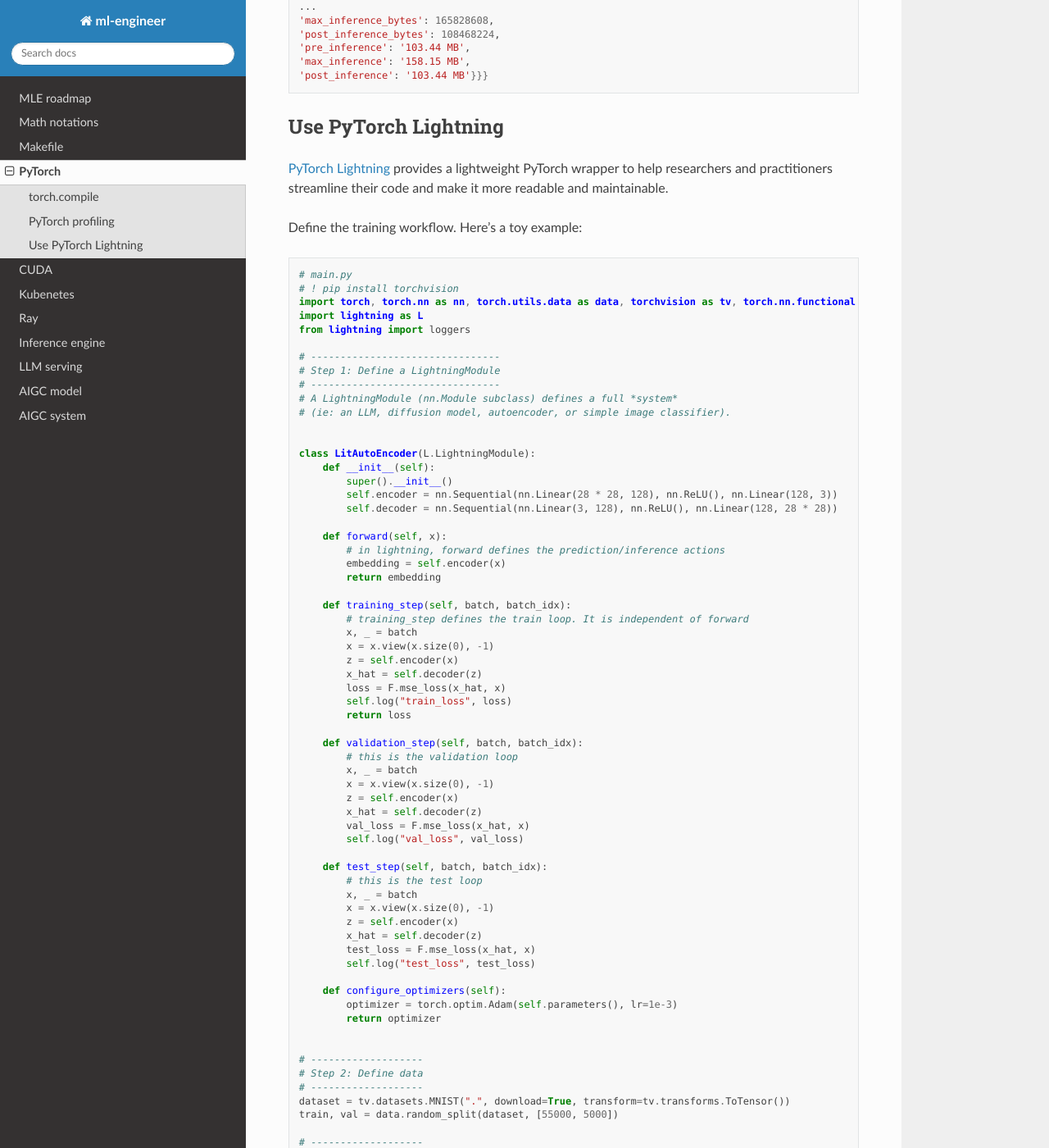
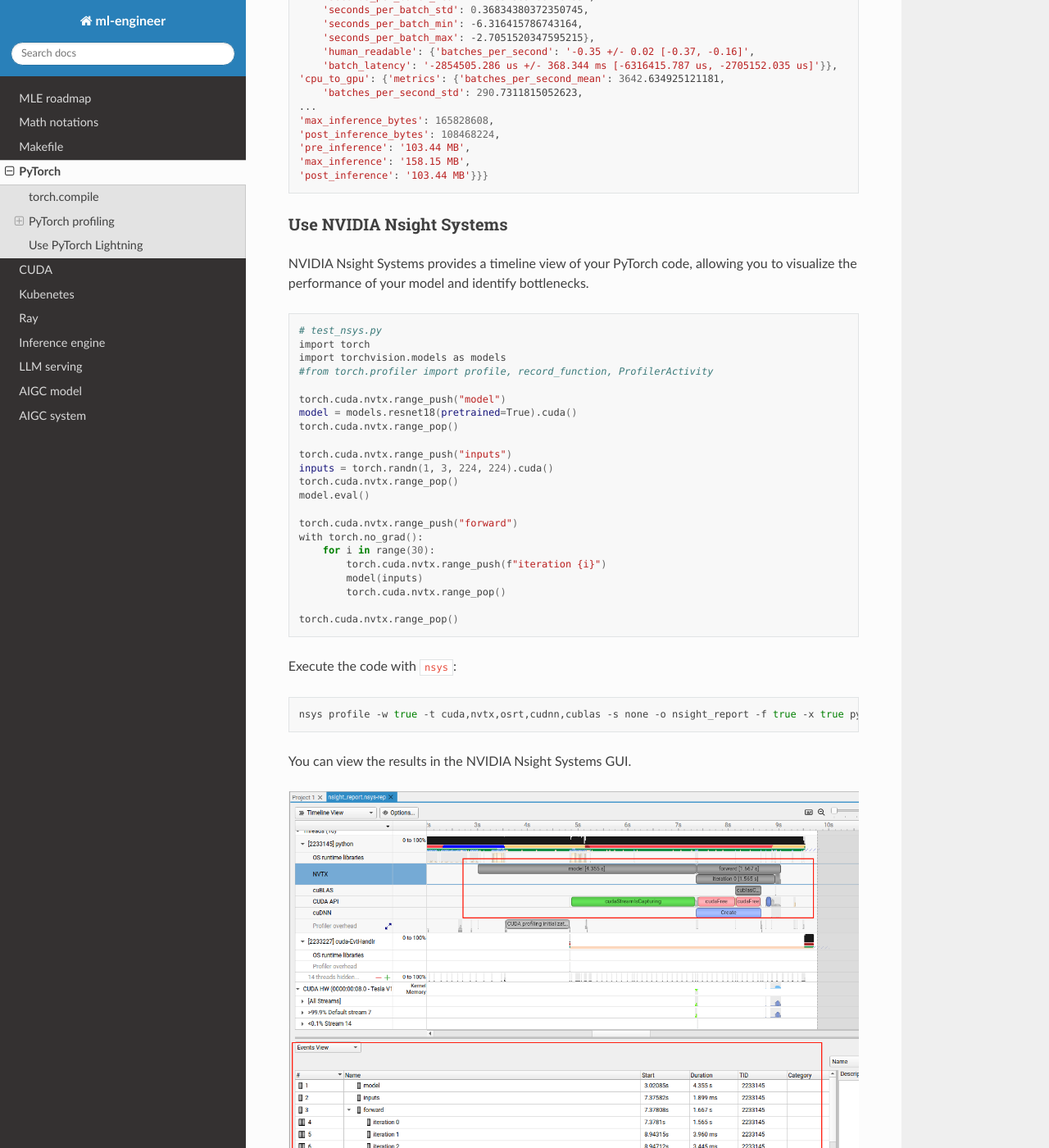
Before and after one commit to Jason-cs18/ml-engineer, a Sphinx documentation site: the page built from docs/source/pytorch.rst, in a window 1280 px wide and 1400 px high, scrolled down 1765 px. Shown: the whole window at 82% size. Built offline with Sphinx 7.4.7 and the Read the Docs theme 3.1.0, drawn with Linux system fonts in a browser that asks for light colours; some of the changed text lies outside the part shown.

Commit message:
update cuda

```diff
--- a/docs/source/cuda.rst
+++ b/docs/source/cuda.rst
@@ -46,11 +46,6 @@
     input_tensor = torch.randn(100, device=device)
     output_tensor = square(input_tensor)
 
-
-How to profile a PyTorch model?
--------------------------------
-- `Using PyTorch Profiler to profile model execution time and memory usage <https://ml-engineer.readthedocs.io/en/latest/pytorch.html#pytorch-profiling>`_
-
 References
 -----------
 1. MIT 6.S096, Jan 2014. `"Effective Programming In C And C++" <https://ocw.mit.edu/courses/6-s096-effective-programming-in-c-and-c-january-iap-2014/pages/syllabus/>`_.
--- a/docs/source/pytorch.rst
+++ b/docs/source/pytorch.rst
@@ -25,6 +25,11 @@
 
 PyTorch profiling
 ----------------------
+
+Use PyTorch Profile
+^^^^^^^^^^^^^^^^^^^^
+PyTorch Profile provides a fine-grained view of the performance of your PyTorch code. It can help you identify bottlenecks (e.g., slow operations) and optimize your code accordingly.
+
 .. code-block:: python
 
     import torch
@@ -89,6 +94,52 @@
     'pre_inference': '103.44 MB',
     'max_inference': '158.15 MB',
     'post_inference': '103.44 MB'}}}
+
+Use NVIDIA Nsight Systems
+^^^^^^^^^^^^^^^^^^^^^^^^^
+
+NVIDIA Nsight Systems provides a timeline view of your PyTorch code, allowing you to visualize the performance of your model and identify bottlenecks.
+
+.. code-block:: bash
+
+    # test_nsys.py
+    import torch
+    import torchvision.models as models
+    #from torch.profiler import profile, record_function, ProfilerActivity
+
+    torch.cuda.nvtx.range_push("model")
+    model = models.resnet18(pretrained=True).cuda()
+    torch.cuda.nvtx.range_pop()
+
+    torch.cuda.nvtx.range_push("inputs")
+    inputs = torch.randn(1, 3, 224, 224).cuda()
+    torch.cuda.nvtx.range_pop()
+    model.eval()
+
+    torch.cuda.nvtx.range_push("forward")
+    with torch.no_grad():
+        for i in range(30):
+            torch.cuda.nvtx.range_push(f"iteration {i}")
+            model(inputs)
+            torch.cuda.nvtx.range_pop()
+
+    torch.cuda.nvtx.range_pop()
+
+Execute the code with ``nsys``:
+
+.. code-block:: bash
+
+    nsys profile -w true -t cuda,nvtx,osrt,cudnn,cublas -s none -o nsight_report -f true -x true python test_nsys.py
+
+You can view the results in the NVIDIA Nsight Systems GUI.
+
+.. figure:: ./images/nsys.png
+   :align: center
+   :alt: Ray Cluster Architecture
+
+   Nsys example
+
+As illustrated in the figure above, the first inference iteration is slow due to the warmup phase (e.g., allocating GPU resource via ``cudaFree``). The subsequent iterations are faster.
 
 Use PyTorch Lightning
 ----------------------
```
Also changed, not shown: docs/source/images/nsys.png (added).
